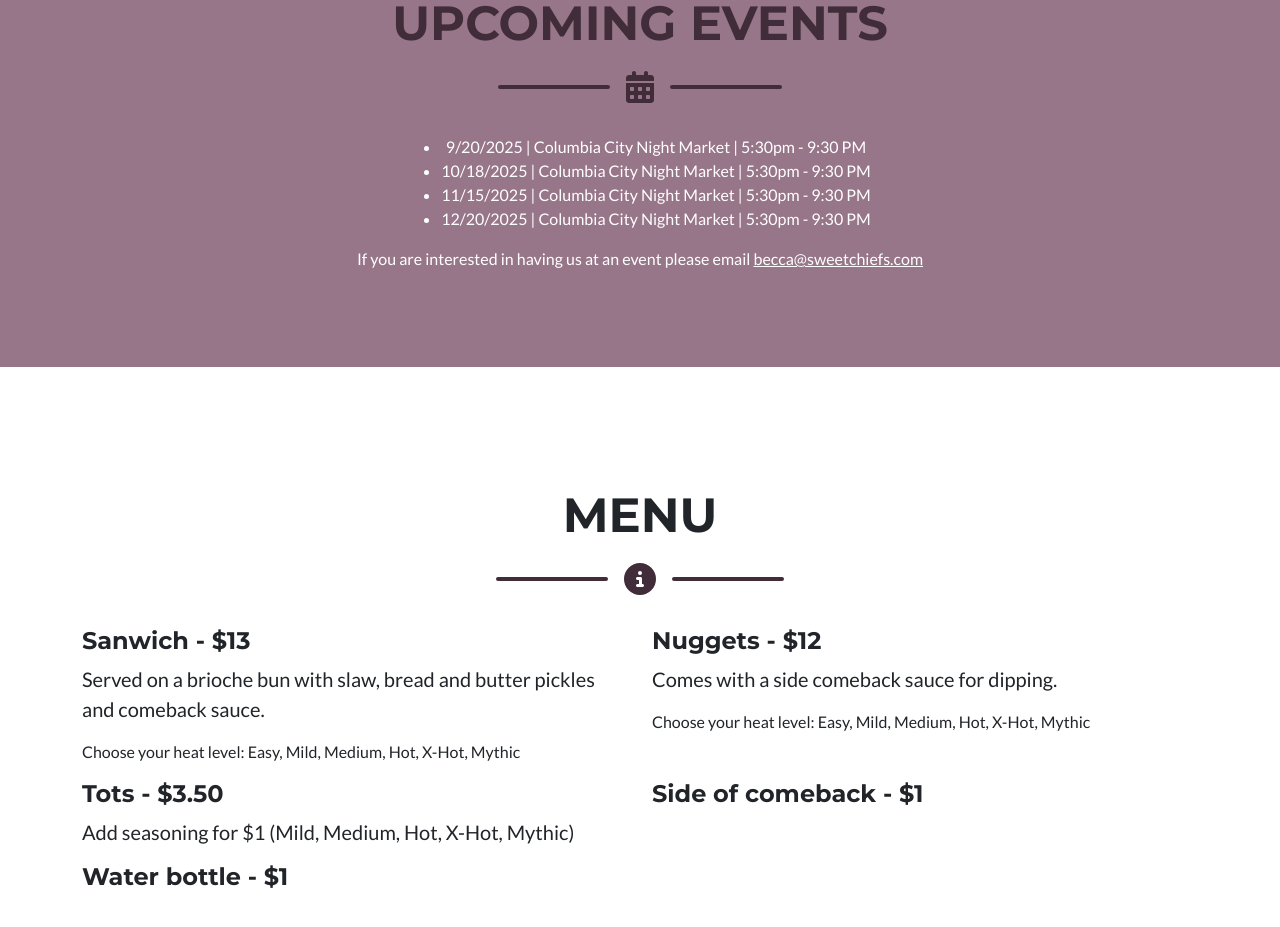
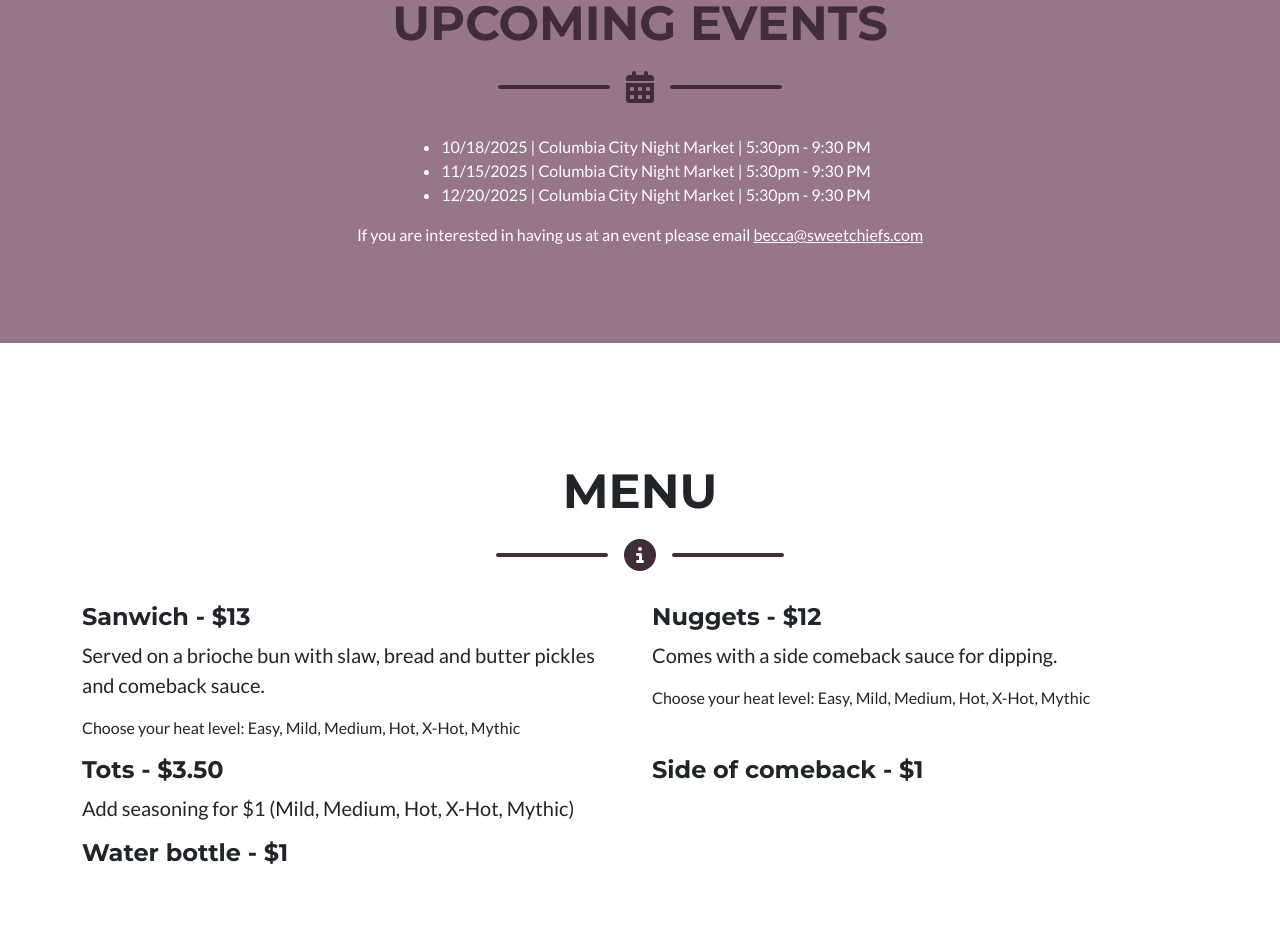
Before and after one commit to db-94/sweetchiefs, a website: page src/pug/index.pug in a window 1280 px wide. Shown: the part 1153-2080 px from the top of the page. Drawn offline with nearby package versions, Linux system fonts and the light colour scheme; files that its build step writes are made by us from their sources.

Commit message:
chore: Remove september event

```diff
--- a/src/pug/index.pug
+++ b/src/pug/index.pug
@@ -128,7 +128,6 @@ html(lang='en')
                 .row
                     .col-lg-12.center-list
                         ul
-                            li 9/20/2025 | Columbia City Night Market | 5:30pm - 9:30 PM
                             li 10/18/2025 | Columbia City Night Market | 5:30pm - 9:30 PM
                             li 11/15/2025 | Columbia City Night Market | 5:30pm - 9:30 PM
                             li 12/20/2025 | Columbia City Night Market | 5:30pm - 9:30 PM
```
